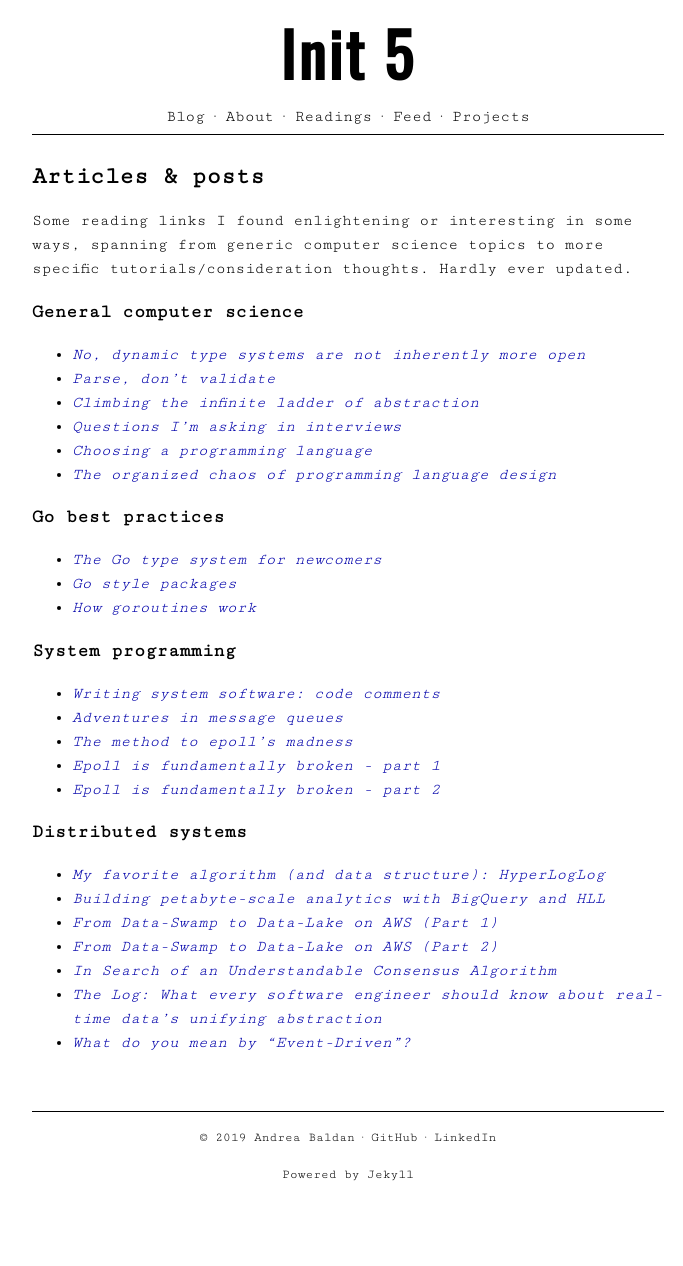
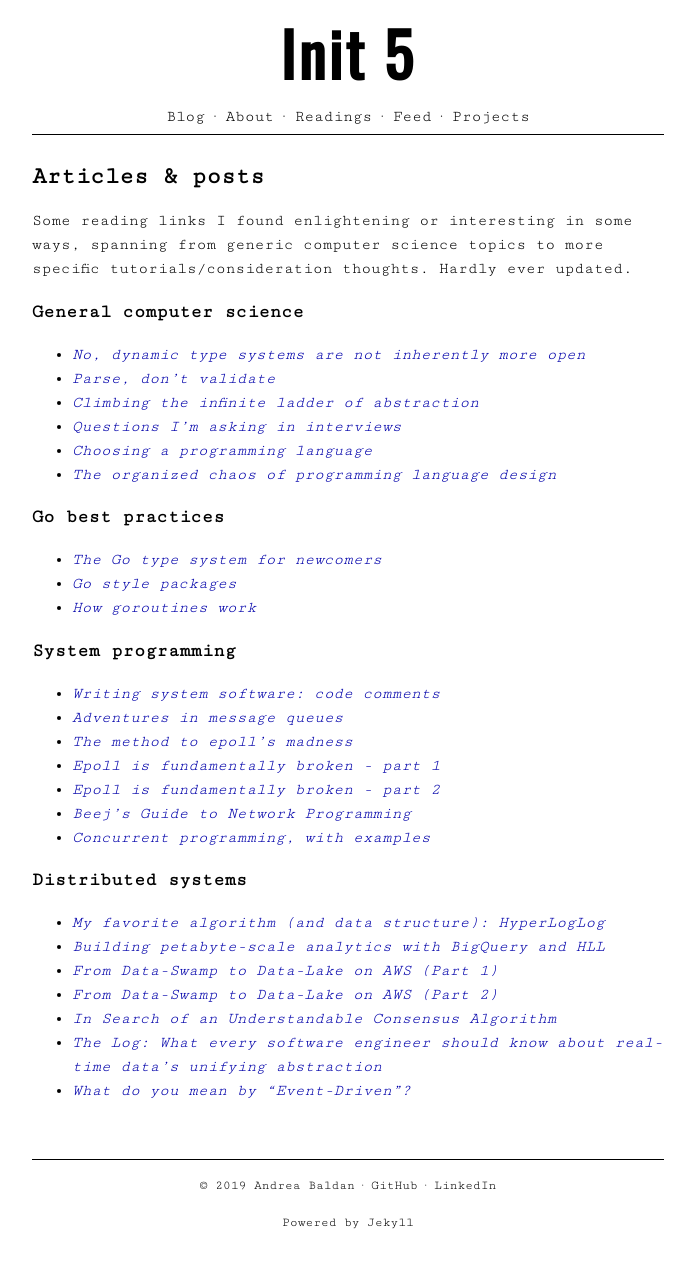
Before and after one commit to codepr/codepr.github.io, a Jekyll site: the page built from readings.md, in a window 1280 px wide. Shown: the whole page, without its empty margins (292-975 px from the left). Built offline with Jekyll 4.4.1, drawn with Linux system fonts in a browser that asks for light colours; before the commit the page ends 1218 px from its top, so only the background shows below that.

Commit message:
Add old concurrent C programming posts

```diff
--- a/readings.md
+++ b/readings.md
@@ -31,6 +31,8 @@ thoughts. Hardly ever updated.
 - [The method to epoll's madness](https://copyconstruct.medium.com/the-method-to-epolls-madness-d9d2d6378642)
 - [Epoll is fundamentally broken - part 1](https://idea.popcount.org/2017-02-20-epoll-is-fundamentally-broken-12/)
 - [Epoll is fundamentally broken - part 2](https://idea.popcount.org/2017-03-20-epoll-is-fundamentally-broken-22/)
+- [Beej's Guide to Network Programming](https://beej.us/guide/bgnet/html/)
+- [Concurrent programming, with examples](https://begriffs.com/posts/2020-03-23-concurrent-programming.html)
 
 ### Distributed systems
 
```
